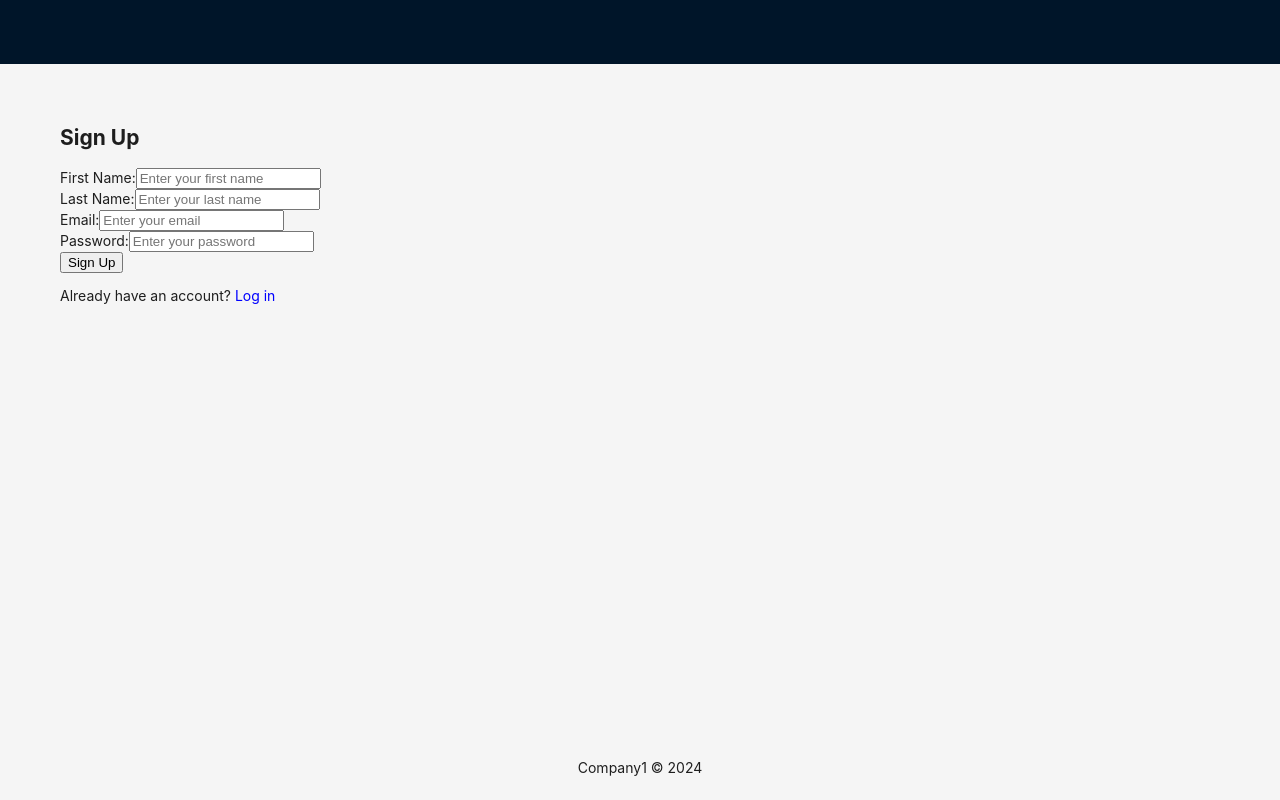
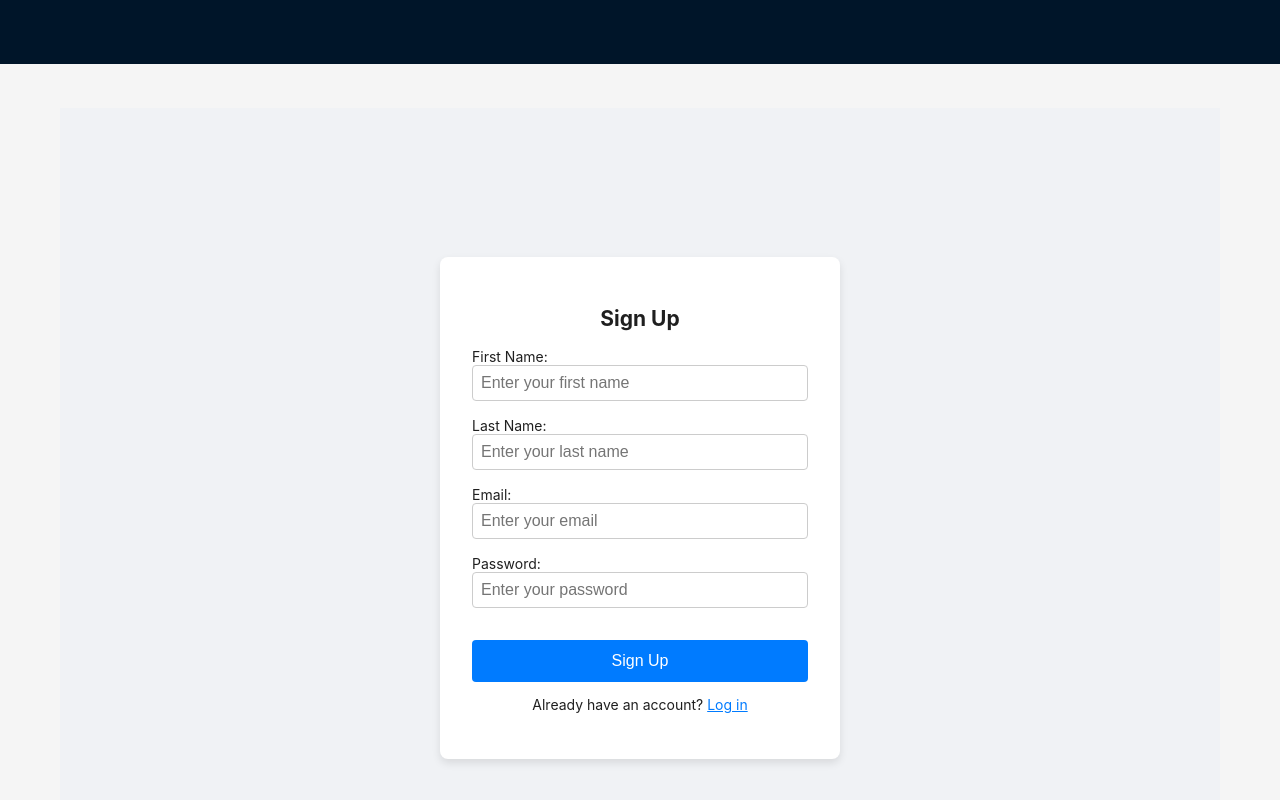
Before and after one commit to Company1TDDC88-2024/RBI, a React (Vite) app in the folder Frontend/: page /login in a window 1280 px wide. Both pictures are taken after a click on the element "Sign up". Shown: the top 800 px of the page. Built offline with nearby package versions, Linux system fonts and the light colour scheme; no server answers.

Commit message:
Login page frontend design update

```diff
--- a/Frontend/src/Pages/LoginPage/LoginPage.module.css
+++ b/Frontend/src/Pages/LoginPage/LoginPage.module.css
@@ -0,0 +1,74 @@
+
+.container {
+    display: flex;
+    justify-content: center;
+    align-items: center;
+    height: 100vh;
+    background-color: #f0f2f5;
+  }
+
+  .card {
+    padding: 2rem;
+    border-radius: 8px;
+    background-color: #ffffff;
+    box-shadow: 0 4px 8px rgba(0, 0, 0, 0.1);
+    max-width: 400px;
+    width: 100%;
+    text-align: center;
+  }
+
+  .form {
+    display: flex;
+    flex-direction: column;
+    gap: 1rem;
+  }
+
+  .inputGroup {
+    display: flex;
+    flex-direction: column;
+    text-align: left;
+  }
+
+  .input {
+    padding: 0.5rem;
+    border-radius: 4px;
+    border: 1px solid #ccc;
+    font-size: 1rem;
+  }
+
+  .button {
+    padding: 0.75rem;
+    border-radius: 4px;
+    border: none;
+    background-color: #007bff;
+    color: #ffffff;
+    font-size: 1rem;
+    cursor: pointer;
+    margin-top: 1rem;
+    transition: background-color 0.3s;
+  }
+
+  .button:hover {
+    background-color: #0056b3;
+  }
+
+  .errorText {
+    color: red;
+    font-size: 0.9rem;
+  }
+
+  .successText {
+    color: green;
+    font-size: 0.9rem;
+  }
+
+  .loadingText {
+    color: #007bff;
+    font-size: 0.9rem;
+  }
+
+  .switchText {
+    color: #007bff;
+    cursor: pointer;
+    text-decoration: underline;
+  }
--- a/Frontend/src/Pages/LoginPage/LoginPage.tsx
+++ b/Frontend/src/Pages/LoginPage/LoginPage.tsx
@@ -3,6 +3,7 @@ import { useSignUp } from "./Hooks/useSignUp";
 import { useLogin } from "./Hooks/useLogin";
 import { useNavigate } from 'react-router-dom';
 import { useAuth } from "../../AuthContext";
+import styles from './LoginPage.module.css';
 
 const LoginPage: React.FC = () => {
   const [email, setEmail] = useState<string>('');
@@ -35,9 +36,8 @@ const LoginPage: React.FC = () => {
     if (isSignUp) {
       await signUp(firstName, lastName, email, password);
 
-        // Kontrollera om signUpError anger att kontot redan finns
       if (signUpError === "Account with this email already exists") {
-            setEmailError(signUpError);  // Visa backend-felmeddelandet om kontot finns
+        setEmailError(signUpError);
         return;
       }
     } else {
@@ -50,7 +50,7 @@ const LoginPage: React.FC = () => {
   };
 
   useEffect(() => {
-    if (success && !signUpError) {  // Kontrollera att inga felmeddelanden finns
+    if (success && !signUpError) {
       setSuccessMessage('An email has been sent to ' + email + '. Click on the link to verify your account');
       setIsSignUp(false);
       setFirstName('');
@@ -61,31 +61,23 @@ const LoginPage: React.FC = () => {
   }, [success, signUpError]);
 
   return (
-    <div className="login-page">
+    <div className={styles.container}>
+      <div className={styles.card}>
         <h2>{isSignUp ? 'Sign Up' : 'Login'}</h2>
-      <form onSubmit={handleSubmit}>
-        {/* Visa backend-felmeddelandet i röd text om ett fel finns */}
+        <form className={styles.form} onSubmit={handleSubmit}>
           {(signUpError || loginError) && (
-          <p style={{ color: 'red' }}>
-            {signUpError
-              ? typeof signUpError === 'string'
-                ? signUpError
-                : (signUpError as Error).message
-              : loginError
-              ? typeof loginError === 'string'
-                ? loginError
-                : (loginError as Error).message
-              : null}
+            <p className={styles.errorText}>
+              {signUpError ? String(signUpError) : loginError ? String(loginError) : null}
             </p>
           )}
-        {(signUpLoading || loginLoading) && <p>Loading...</p>}
+          {(signUpLoading || loginLoading) && <p className={styles.loadingText}>Loading...</p>}
 
-        {successMessage && <p style={{ color: 'green' }}>{successMessage}</p>}
-        {emailError && <p style={{ color: 'red' }}>{emailError}</p>} {/* Visa rött felmeddelande */}
+          {successMessage && <p className={styles.successText}>{successMessage}</p>}
+          {emailError && <p className={styles.errorText}>{emailError}</p>}
 
           {isSignUp && (
             <>
-            <div>
+              <div className={styles.inputGroup}>
                 <label htmlFor="firstName">First Name:</label>
                 <input
                   type="text"
@@ -94,10 +86,11 @@ const LoginPage: React.FC = () => {
                   onChange={(e) => setFirstName(e.target.value)}
                   placeholder="Enter your first name"
                   required
+                  className={styles.input}
                 />
               </div>
 
-            <div>
+              <div className={styles.inputGroup}>
                 <label htmlFor="lastName">Last Name:</label>
                 <input
                   type="text"
@@ -106,12 +99,13 @@ const LoginPage: React.FC = () => {
                   onChange={(e) => setLastName(e.target.value)}
                   placeholder="Enter your last name"
                   required
+                  className={styles.input}
                 />
               </div>
             </>
           )}
 
-        <div>
+          <div className={styles.inputGroup}>
             <label htmlFor="email">Email:</label>
             <input
               type="email"
@@ -120,10 +114,11 @@ const LoginPage: React.FC = () => {
               onChange={(e) => setEmail(e.target.value)}
               placeholder="Enter your email"
               required
+              className={styles.input}
             />
           </div>
 
-        <div>
+          <div className={styles.inputGroup}>
             <label htmlFor="password">Password:</label>
             <input
               type="password"
@@ -132,30 +127,32 @@ const LoginPage: React.FC = () => {
               onChange={(e) => setPassword(e.target.value)}
               placeholder="Enter your password"
               required
+              className={styles.input}
             />
           </div>
 
-        <button type="submit">{isSignUp ? 'Sign Up' : 'Login'}</button>
+          <button type="submit" className={styles.button}>{isSignUp ? 'Sign Up' : 'Login'}</button>
         </form>
 
         <p>
           {isSignUp ? (
             <>
               Already have an account?{' '}
-            <span onClick={() => setIsSignUp(false)} style={{ color: 'blue', cursor: 'pointer' }}>
+              <span onClick={() => setIsSignUp(false)} className={styles.switchText}>
                 Log in
               </span>
             </>
           ) : (
             <>
               Don’t have an account?{' '}
-            <span onClick={() => setIsSignUp(true)} style={{ color: 'blue', cursor: 'pointer' }}>
+              <span onClick={() => setIsSignUp(true)} className={styles.switchText}>
                 Sign up
               </span>
             </>
           )}
         </p>
       </div>
+    </div>
   );
 };
 
```
Lines whose indentation alone changed are shown as unchanged.
